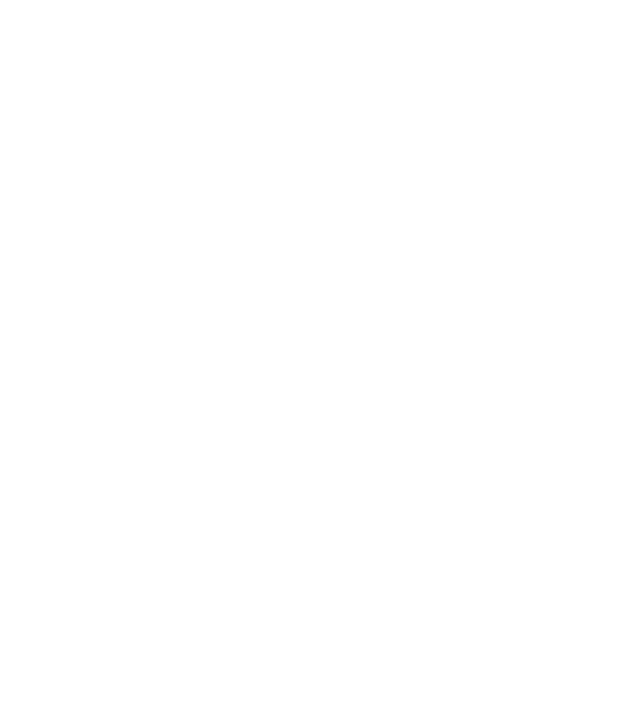
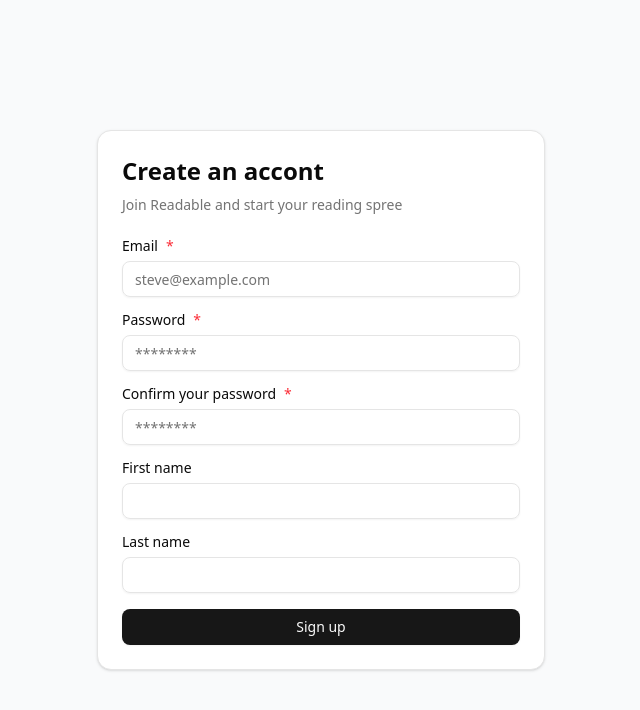
Before and after one commit to kuroikyu/readable, a React (Vite) app: page /signup in a window 1280 px wide. Before the commit this address had no page. Shown: the top 710 px of the page, without its empty margins (319-959 px from the left). Built offline with nearby package versions, Linux system fonts and the light colour scheme.

Commit message:
feat: add basic signup page

```diff
--- a/src/App.tsx
+++ b/src/App.tsx
@@ -3,12 +3,14 @@ import { Provider } from 'react-redux'
 
 import { store } from "./store"
 import Login from './pages/login'
+import Signup from './pages/signup'
 
 function App() {
   return (
     <Provider store={store}>
       <Routes>
         <Route path='/login' element={<Login />} />
+        <Route path='/signup' element={<Signup />} />
       </Routes>
     </Provider>
   )
--- /dev/null
+++ b/src/pages/signup.tsx
@@ -0,0 +1,137 @@
+import { FC, FormEvent, useEffect, useState } from "react";
+import { Label } from "../components/ui/label";
+import { Input } from "../components/ui/input";
+import { Button } from "../components/ui/button";
+import { useNavigate } from "react-router";
+import { AlertCircle } from "lucide-react"
+
+import { Card, CardContent, CardDescription, CardHeader, CardTitle } from "../components/ui/card";
+import { useAppDispatch, useAppSelector } from "../store/hooks";
+import { clearError } from "../store/authSlice";
+import { Alert, AlertDescription } from "../components/ui/alert";
+
+const Signup: FC = () => {
+  const [email, setEmail] = useState('')
+  const [password, setPassword] = useState('')
+  const [password2, setPassword2] = useState('')
+  const [firstName, setFirstName] = useState('')
+  const [lastName, setLastName] = useState('')
+  const [passwordError, setPasswordError] = useState<string | null>(null)
+
+  const dispatch = useAppDispatch()
+  const navigate = useNavigate()
+
+  const { isAuthenticated, loading, error } = useAppSelector(state => state.auth)
+
+  useEffect(() => {
+    if (isAuthenticated) {
+      navigate("/")
+    }
+
+    return () => {
+      // Clear errors once the user is authenticated
+      dispatch(clearError())
+    }
+  }, [isAuthenticated, navigate, dispatch])
+
+  const handleSubmit = (e: FormEvent) => {
+    e.preventDefault()
+    setPasswordError(null)
+
+    if (password !== password2) {
+      setPasswordError("Passwords do not match")
+      return;
+    }
+
+    // TODO: create signup logic
+    //dispatch(loginUser({ email, password }))
+  }
+
+  return (
+    <div className="flex min-h-screen items-center justify-center bg-gray-50 px-4">
+      <Card className="w-full max-w-md">
+        <CardHeader className="gap-y-2">
+          <CardTitle className="text-2xl font-bold">Create an accont</CardTitle>
+          <CardDescription>Join Readable and start your reading spree</CardDescription>
+        </CardHeader>
+        <CardContent>
+          <form className="flex flex-col gap-y-4" onSubmit={handleSubmit}>
+            {(error || passwordError) && (
+              <Alert variant="destructive">
+                <AlertCircle />
+                <AlertDescription>{error || passwordError}</AlertDescription>
+              </Alert>
+            )}
+
+            <div className="flex flex-col gap-y-2">
+              <Label htmlFor="email">Email <span className="text-red-500">*</span></Label>
+              <Input
+                id="email"
+                name="email"
+                type="email"
+                placeholder="steve@example.com"
+                required
+                value={email}
+                onChange={(e) => setEmail(e.target.value)}
+              />
+            </div>
+
+            <div className="flex flex-col gap-y-2">
+              <Label htmlFor="password">Password <span className="text-red-500">*</span></Label>
+              <Input
+                id="password"
+                name="password"
+                type="password"
+                placeholder="********"
+                required
+                value={password}
+                onChange={(e) => setPassword(e.target.value)}
+              />
+            </div>
+
+            <div className="flex flex-col gap-y-2">
+              <Label htmlFor="password2">Confirm your password <span className="text-red-500">*</span></Label>
+              <Input
+                id="password2"
+                name="password2"
+                type="password"
+                placeholder="********"
+                required
+                value={password2}
+                onChange={(e) => setPassword2(e.target.value)}
+              />
+            </div>
+
+            <div className="flex flex-col gap-y-2">
+              <Label htmlFor="first-name">First name</Label>
+              <Input
+                id="first-name"
+                name="first-name"
+                type="text"
+                value={firstName}
+                onChange={(e) => setFirstName(e.target.value)}
+              />
+            </div>
+
+            <div className="flex flex-col gap-y-2">
+              <Label htmlFor="last-name">Last name</Label>
+              <Input
+                id="last-name"
+                name="last-name"
+                type="text"
+                value={lastName}
+                onChange={(e) => setLastName(e.target.value)}
+              />
+            </div>
+
+            <Button type="submit" disabled={loading}>
+              {loading ? "Creating your account..." : "Sign up"}
+            </Button>
+          </form>
+        </CardContent>
+      </Card>
+    </div >
+  )
+}
+
+export default Signup
```
